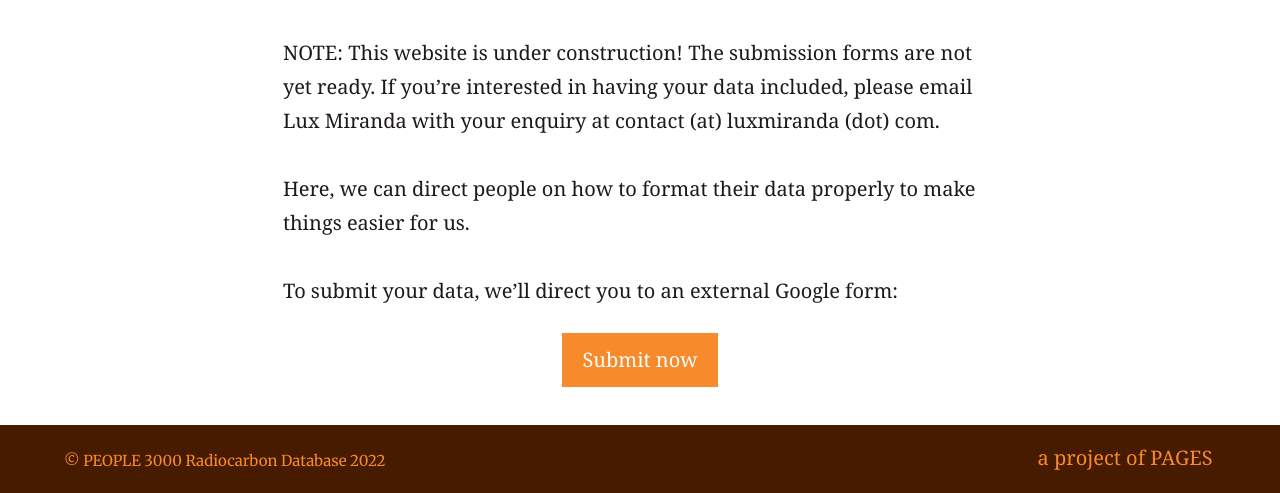
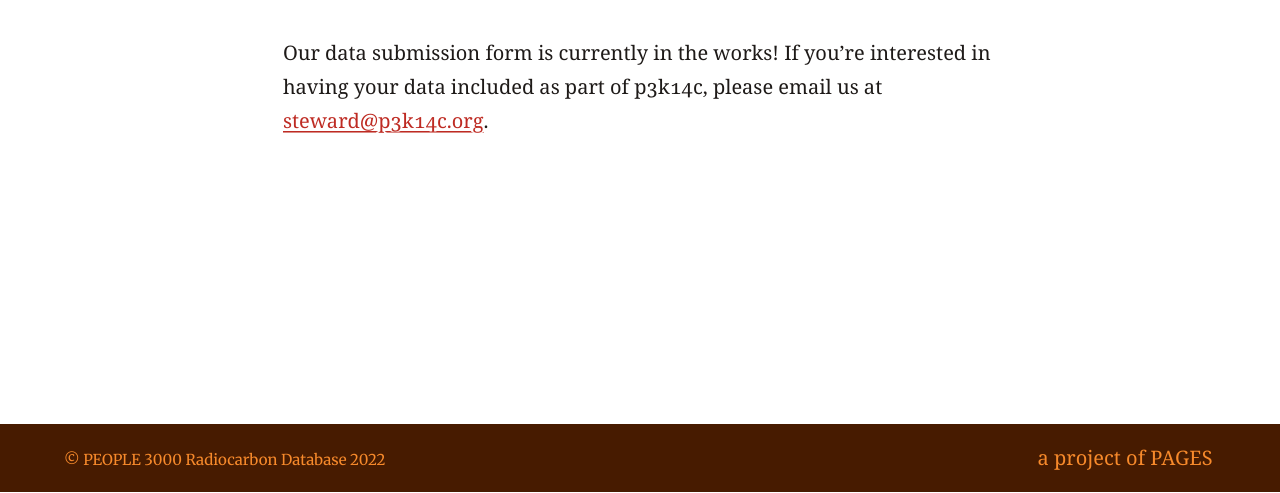
Before and after one commit to people3k/people3k.github.io, a Jekyll site: the page built from submit.md, in a window 1280 px wide. Shown: the part 408-901 px from the top of the page. Built offline with Jekyll 4.4.1, drawn with Linux system fonts in a browser that asks for light colours.

Commit message:
Less construction-y submit page

```diff
--- a/submit.md
+++ b/submit.md
@@ -6,11 +6,6 @@
 aside: False
 ---
 
-NOTE: This website is under construction! The submission forms are not yet ready. If you're interested in having your data included, please email Lux Miranda with your enquiry at contact (at) luxmiranda (dot) com.
-
-Here, we can direct people on how to format their data properly to make things easier for us.
-
-To submit your data, we'll direct you to an external Google form:
-
-<div style="text-align:center;">
-{% include button.html text="Submit now" link="https://forms.gle/9Mw6tbkQU1BHwK4c9" color="#F78A2B" %} </div>
+Our data submission form is currently in the works! If you're interested in
+having your data included as part of p3k14c, please email us at
+[steward@p3k14c.org](mailto:steward@p3k14c.org).
```
